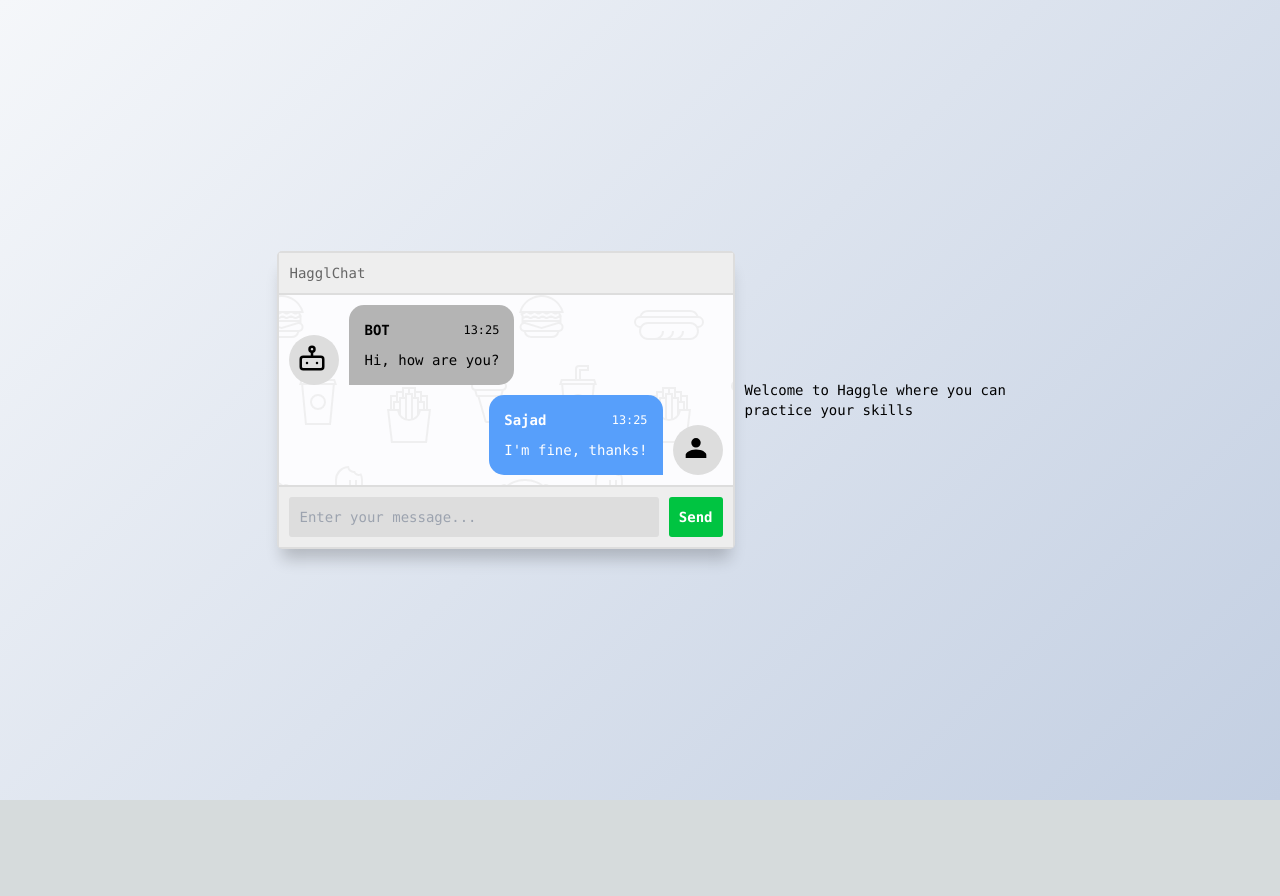
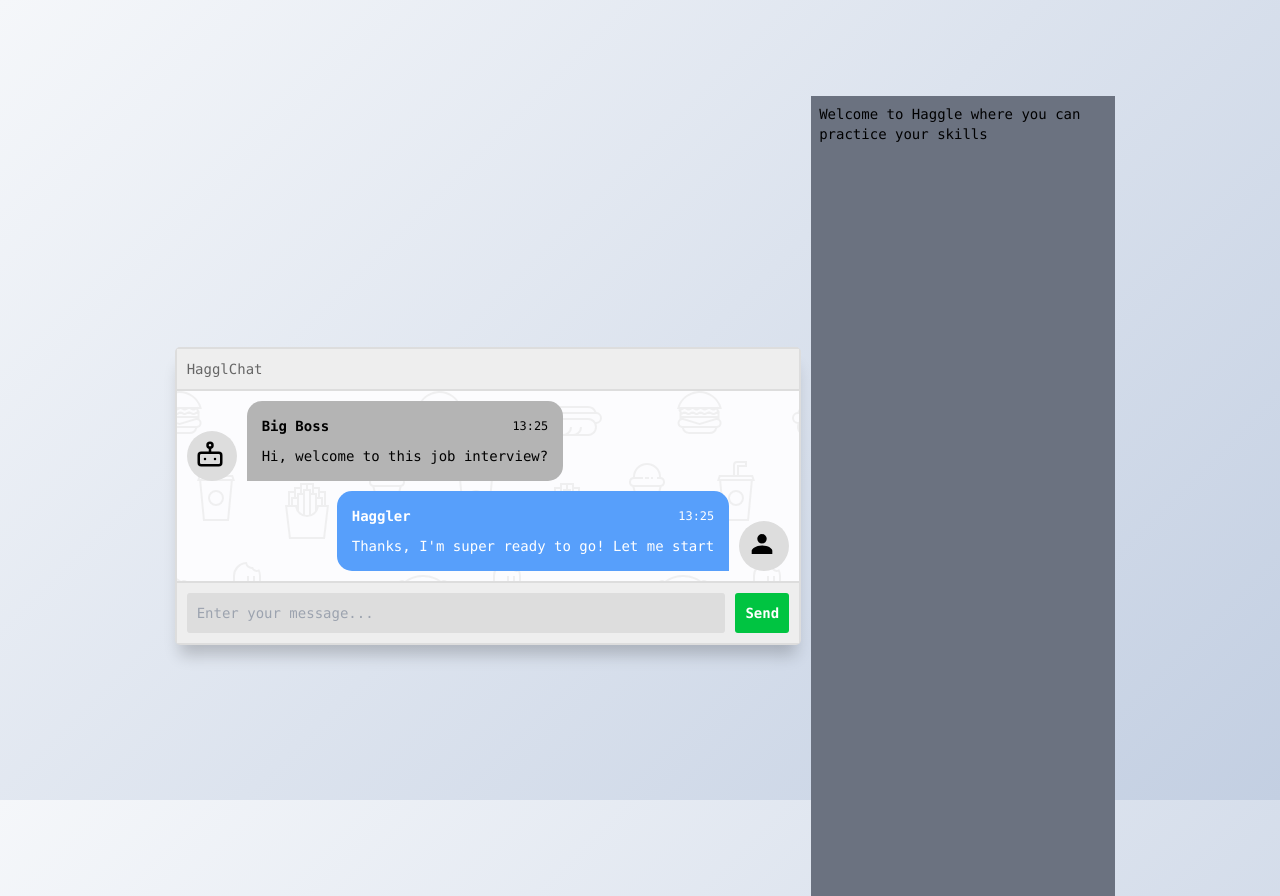
Before and after one commit to javidlakha/haggle, a Next.js app: page /danny in a window 1280 px wide. Before the commit the page ends 800 px from the top, so only its background shows below. Built offline with nearby package versions, Linux system fonts and the light colour scheme.

Commit message:
get to first vid demo

```diff
--- a/app/danny/chat.tsx
+++ b/app/danny/chat.tsx
@@ -62,14 +62,14 @@ const BOT_MSGS = [
 
 const BOT_IMG = 'bot';
 const PERSON_IMG = "person";
-const BOT_NAME = "BOT";
-const PERSON_NAME = "Sajad";
+const BOT_NAME = "Big Boss";
+const PERSON_NAME = "Haggler";
 
 export const Chat = () => {
   const [msgText , setMsgText] = useState("");
   const [messages, setMessages] = useState<Message[]>([
-    {name: BOT_NAME, img: BOT_IMG, side: "left", text:"Hi, how are you?"},
-    {name: PERSON_NAME, img: PERSON_IMG, side: "right", text:"I'm fine, thanks!"},
+    {name: BOT_NAME, img: BOT_IMG, side: "left", text:"Hi, welcome to this job interview?"},
+    {name: PERSON_NAME, img: PERSON_IMG, side: "right", text:"Thanks, I'm super ready to go! Let me start"},
   ]);
 
   function appendMessage(message: Message) {
--- a/app/danny/page.tsx
+++ b/app/danny/page.tsx
@@ -6,9 +6,9 @@ import { Chat } from "./chat";
 export default function Home() {
   return (
     <main className="flex max-h-screen flex-col items-center justify-between p-24">
-      <div className="z-10 w-full max-w-5xl items-center justify-between font-mono text-sm lg:flex">
+      <div className="z-10 w-full max-w-5xl items-center inline-block justify-between font-mono text-sm lg:flex">
         <Chat/>
-        <div>
+        <div className="color-black h-screen bg-gray-500 items-center inline-block p-2">
           Welcome to Haggle where you can practice your skills
         </div>
       </div>
```
